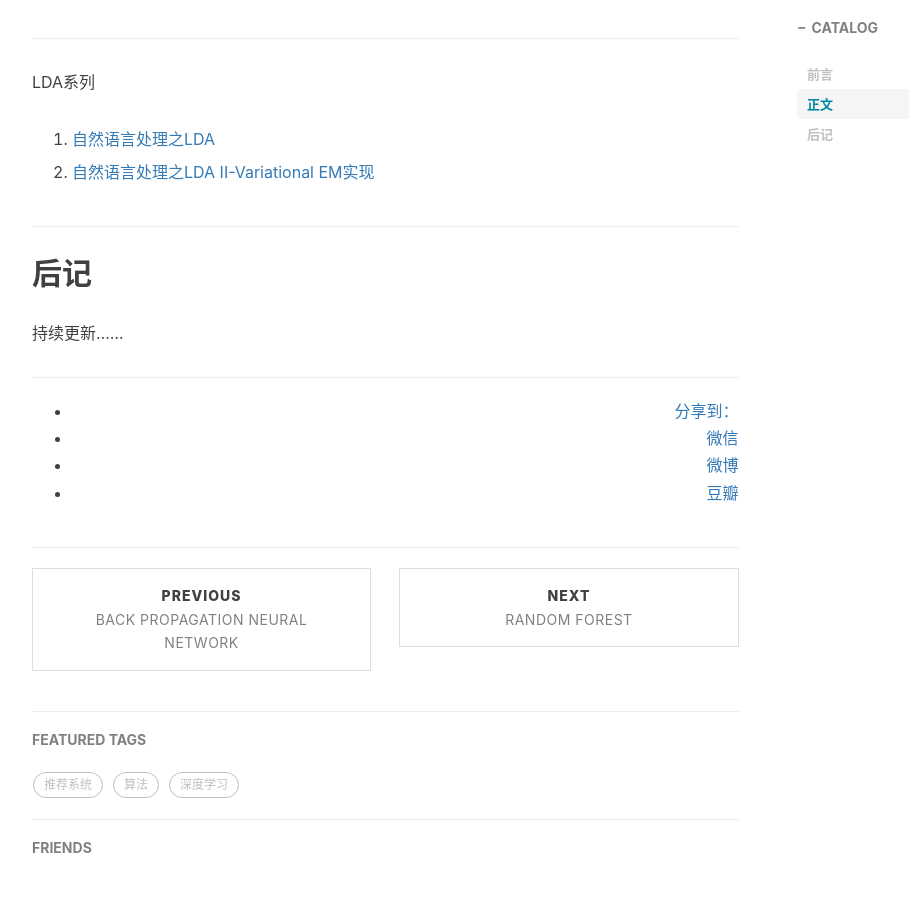
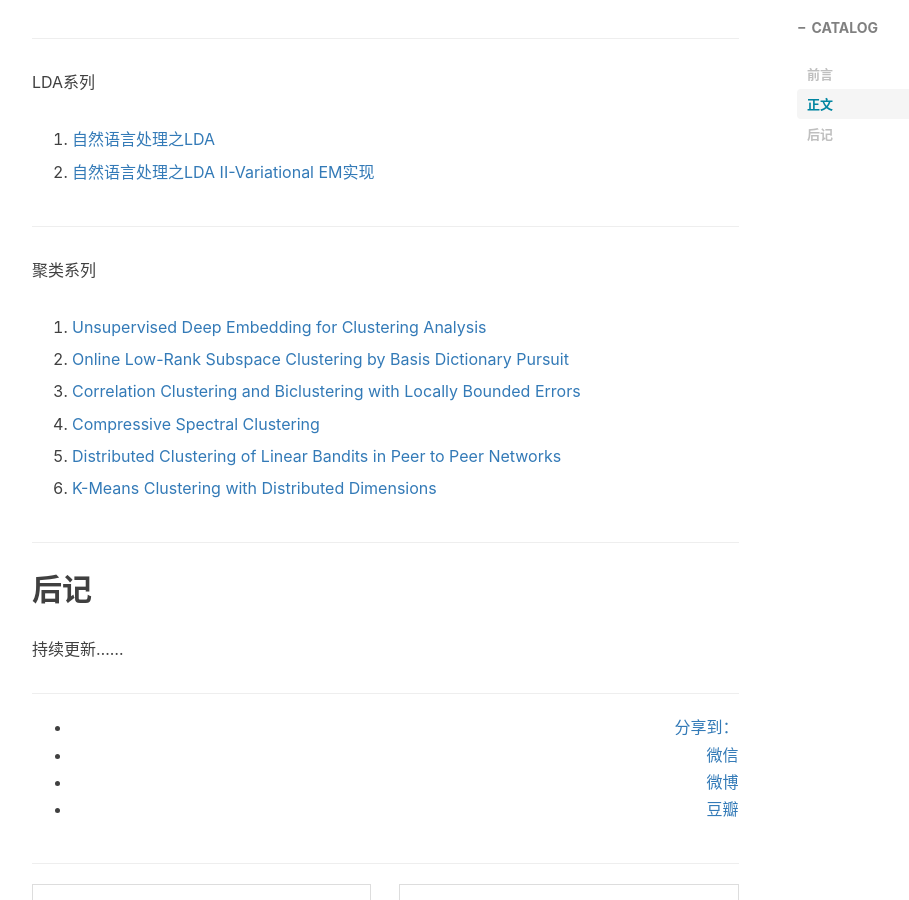
Before and after one commit to CoolIceFire/CoolIceFire.github.io, a Jekyll site: the page built from _posts/2016-06-30-Learning.markdown, in a window 1280 px wide and 900 px high, scrolled down 3062 px. Shown: the whole window, without its empty margins (233-1142 px from the left). Built offline with Jekyll 4.4.1, drawn with Linux system fonts in a browser that asks for light colours; nearby versions of some CDN libraries; comment, search, counter and statistics services are not loaded.

Commit message:
Update 2016-06-30-Learning.markdown

```diff
--- a/_posts/2016-06-30-Learning.markdown
+++ b/_posts/2016-06-30-Learning.markdown
@@ -135,6 +135,22 @@ LDA系列
 
 ---------------------------------------------------------------------------------------------------------------
 
+聚类系列
+
+1. [Unsupervised Deep Embedding for Clustering Analysis](http://arxiv.org/abs/1511.06335)
+
+2. [Online Low-Rank Subspace Clustering by Basis Dictionary Pursuit](http://arxiv.org/abs/1503.08356)
+
+3. [Correlation Clustering and Biclustering with Locally Bounded Errors](http://arxiv.org/abs/1506.08189)
+
+4. [Compressive Spectral Clustering](https://arxiv.org/abs/1602.02018)
+
+5. [Distributed Clustering of Linear Bandits in Peer to Peer Networks](https://arxiv.org/abs/1604.07706)
+
+6. [K-Means Clustering with Distributed Dimensions](http://www.jmlr.org/proceedings/papers/v48/ding16.html)
+
+---------------------------------------------------------------------------------------------------------------
+
 ## 后记
 
 持续更新……
```
